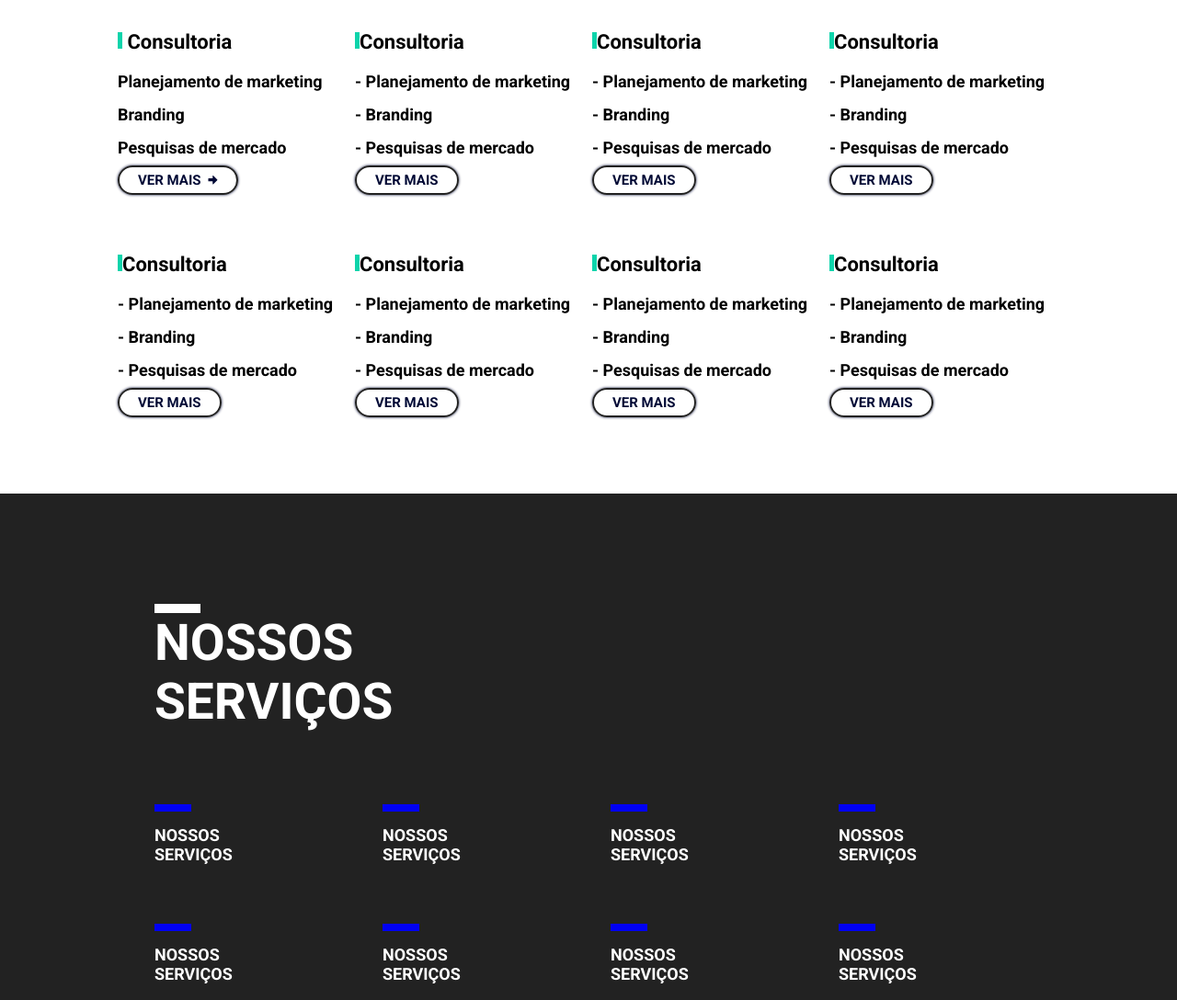
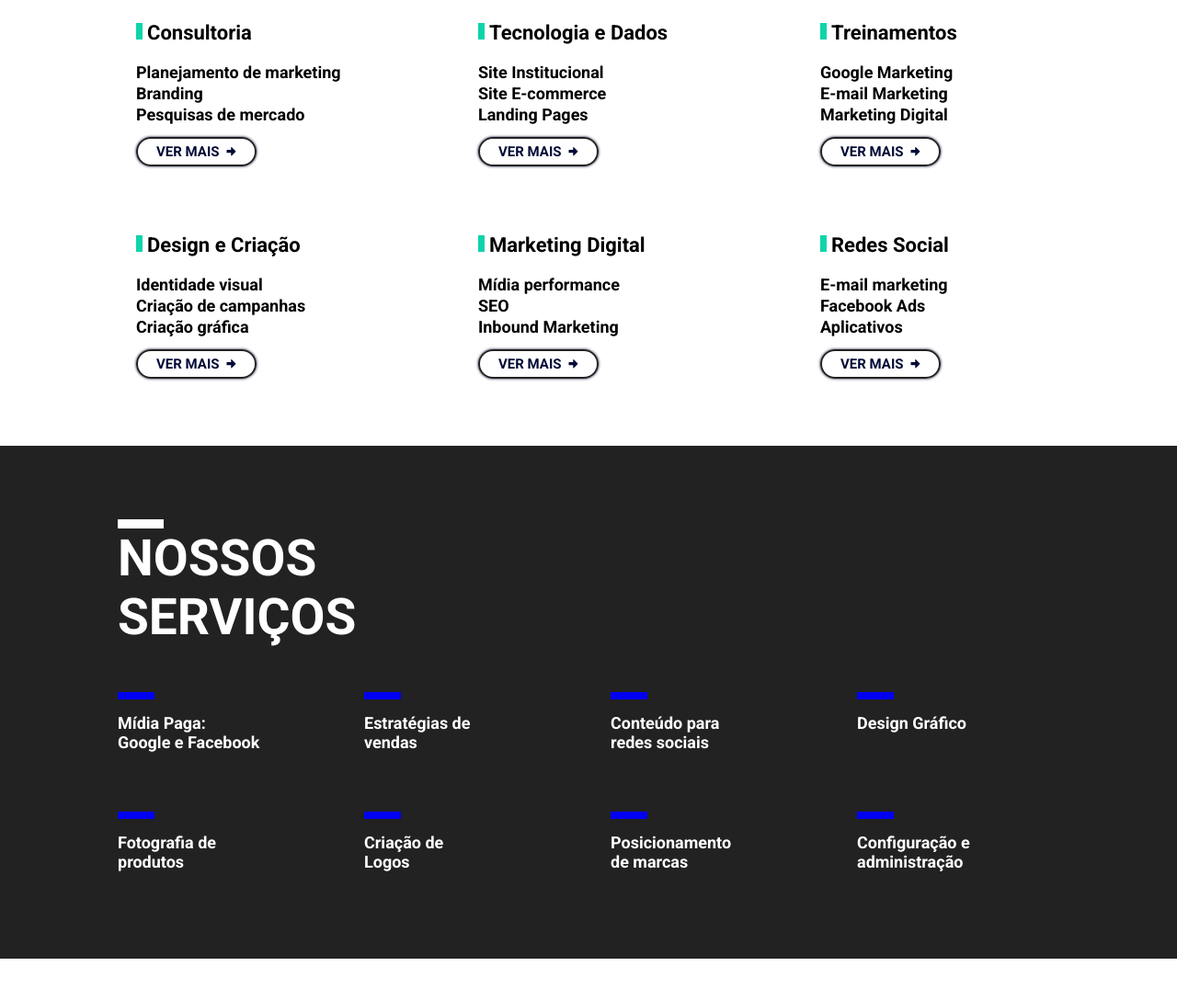
Before and after one commit to HeltonCarlos/MARKETPLAY, a plain HTML site: page index.html in a window 1280 px wide. Shown: the part 1055-2143 px from the top of the page at 92% size. Drawn offline with Linux system fonts and the light colour scheme.

Commit message:
javascript README
Javascript

```diff
--- a/JAVASCRIPT/app.js
+++ b/JAVASCRIPT/app.js
@@ -0,0 +1,11 @@
+document.querySelector('#btn3').addEventListener('click',(e)=>{
+    var nome =document.querySelector('#nome').value
+    var email=document.querySelector('#email').value
+    var area =document.querySelector('#area').value
+
+    if(!nome && !email && !area){
+        alert('Preencha os campos*')
+    }else{
+        alert('Obrigado: '+nome+', Entraremos em contato!')
+    }
+})
--- a/JAVASCRIPT/solucoes.js
+++ b/JAVASCRIPT/solucoes.js
@@ -0,0 +1,53 @@
+var solucao = [
+    {
+     funcao:"Consultoria",
+     resulteone:"Planejamento de marketing",
+     resultetwo:"Branding",
+     resultadothree:"Pesquisas de mercado"
+    },
+    {
+     funcao:"Tecnologia e Dados",
+     resulteone:"Site Institucional",
+     resultetwo:"Site E-commerce",
+     resultadothree:"Landing Pages"
+    },
+    {
+     funcao:"Treinamentos",
+     resulteone:"Google Marketing",
+     resultetwo:"E-mail Marketing",
+     resultadothree:"Marketing Digital"
+    },
+    {
+     funcao:"Design e Criação",
+     resulteone:"Identidade visual",
+     resultetwo:"Criação de campanhas",
+     resultadothree:"Criação gráfica"
+    },
+    {
+     funcao:"Marketing Digital",
+     resulteone:"Mídia performance",
+     resultetwo:"SEO",
+     resultadothree:"Inbound Marketing"
+    },
+    {
+     funcao:"Redes Social",
+     resulteone:"E-mail marketing",
+     resultetwo:"Facebook Ads",
+     resultadothree:"Aplicativos"
+    },
+ ]
+ solucoes=()=>{
+    var boxv = document.querySelector(".box");
+    solucao.map((val)=>{
+        boxv.innerHTML+=`
+        <div class="box-one">
+        <h4>`+val.funcao+`</h4>
+        <p>`+val.resulteone+`</p>
+        <p>`+val.resultetwo+`</p>
+        <p>`+val.resultadothree+`</p>
+        <div class="btn-boxes">
+        <a href="#">VER MAIS <img src="IMAGEM/arrow-alt-circle-right.png" alt="seta-2"></a></div>
+        </div>`
+    });
+ }
+  solucoes();
--- /dev/null
+++ b/css/cadastra.css
@@ -0,0 +1,18 @@
+*{padding: 0;margin:0;box-sizing: border-box;font-family: 'Roboto', sans-serif;}
+header{width:100%;height: 100px;background-color:blue}
+.container{max-width: 80%;display: flex;justify-content: space-between;margin: 0 auto;padding-top: 50px;align-items: center;}
+.container img{position: relative;bottom:10px;}
+form{margin:10px auto;width: 350px; height: 470px;}
+.container-form{max-width: 80%;color:#222;display: flex;flex-direction: column;text-align: left;margin:0px auto;}
+h1{font-size: 25px;margin-top: 20px;margin-bottom: 34px;text-align: left;}
+.login{font-size: 20px;margin-top: 70px;margin-bottom: 34px;text-align: left;}
+input{border:none;border-bottom: 1px solid #222;outline: none;background-color: transparent;padding: 5px 0px;margin:5px 0px 20px 0px;color:#222;font-size:14px;}
+p{text-align: center;}
+input[type=button]{background-color:#0000F3;color:#fff;border: none;padding: 10px;font-weight: 400;}
+input[type=button]:hover{background-color: rgb(15, 6, 102);} p{font-size: 15px;}
+a{text-decoration: none;color:#222;font-style: inherit;}
+a:hover{color:rgb(27, 8, 189);}
+
+@media(max-width:750px){
+    form{max-width: 80%;}
+}
--- a/style.css
+++ b/css/style.css
@@ -1,8 +1,7 @@
 *{padding: 0;margin:0;box-sizing: border-box;font-family: 'Roboto', sans-serif;}
-header{width:100%;background-image: url('./IMAGEM/FUNDO.png');background-size: cover;height: 100vh;align-items: center;}
+header{width:100%;background-image: url('/IMAGEM/FUNDO.png');background-size: cover;height: 100vh;align-items: center;}
 .container{max-width: 80%;display: flex;justify-content: space-between;margin: 0 auto;padding-top: 70px}
 .logo{display: flex;padding-left: 20px;position: relative;bottom: 14px;}
-
 nav ul{display: flex;}
 nav ul li{list-style: none;}
 nav ul li a{text-decoration: none; color:#fff;font-size: 18px;margin-left: 40px;font-weight: 700;}
@@ -24,22 +23,23 @@ nav ul li a:hover{border-bottom: 2px solid rgb(255, 217, 0);padding-bottom: 10px
 
 .tema h2{font-size: 55px;font-weight: bold;color:#222;}
 .tema h2::before{content:'';width: 50px;height: 10px;display: block;background-color: #222;}
-.box{max-width: 80%;display: flex;justify-content: space-between;flex-wrap: wrap;margin: 0 auto;padding-top: 80px;margin-bottom: 20px;}
-.box-one{width: 250px;margin-bottom: 70px;}
+.box{max-width: 80%;display: flex;justify-content: space-between;flex-wrap: wrap;margin: 0 auto;padding-top: 50px;margin-bottom: 20px;}
+.box-one{width: 280px;margin-bottom: 40px;padding: 20px;}
 .box-one h4{font-weight: bold;font-size: 22px;padding-bottom: 20px;}
-.box-one h4::before{content:'';width: 5px;height: 18px;display: inline-block;background-color:#0DD4AB;}
-.box-one p{font-weight: bold;font-size: 18px;margin-bottom: 15px;}
+.box-one h4::before{content:'';width: 7px;height: 18px;display: inline-block;background-color:#0DD4AB;margin-right:5px;}
+.btn-boxes{margin-top:20px}
+.box-one p{font-weight: bold;font-size: 18px;margin-bottom:2px;}
 .box-one a{text-decoration: none;font-weight: bold;color:#010935;padding: 5px 20px;font-size: 15px;
 border: 2px solid #222;border-radius: 20px;box-shadow: 0 0 0.2em;}
 .box-one a:hover{background-color: #ccc;}
 
 /*servico*/
-#servicos{background-color: #222;color:#fff;padding: 50px;}
+#servicos{background-color: #222;color:#fff;padding:10px 0px;}
 .tema-branco{font-size: 55px;font-weight: bold;color:#fff;}
 .tema-branco h2{font-size: 55px;}
 .tema-branco h2::before{content:'';width: 50px;height: 10px;display: block;background-color: #fff;}
 .box{display: flex;}
-.box-two{width: 200px;margin-bottom: 50px;}
+.box-two{width: 220px;margin-bottom: 50px;padding-right: 50px;}
 .box-two p{font-weight: bold;font-size: 18px;margin-bottom: 15px;}
 .box-two p::before{content: '';width: 40px;height: 8px;background-color:#0000F3;display: block;margin-bottom: 15px;}
 
@@ -61,8 +61,7 @@ input[type=submit]:hover{background-color: #0000F3;transition: 0.5s;cursor: poin
 /*sobre*/
 
 #sobre{width: 100%;background-color: #222;padding-bottom: 50px;}
-.sobre-texto{background-image: url('IMAGEM/papel-amaçado.png');height: 500px;text-align: center;}
-
+.sobre-texto{background-image: url('/IMAGEM/papel-amaçado.png');height: 500px;text-align: center;}
 .sobre-texto img{padding: 80px;}
 .sobre-texto p{max-width:70%;font-size: 20px;margin-bottom: 15px;margin: 0 auto;font-weight: 700;}
 
@@ -70,5 +69,6 @@ input[type=submit]:hover{background-color: #0000F3;transition: 0.5s;cursor: poin
 
 footer{background-color: #222;color:#fff;padding-bottom: 70px;}
 footer img{padding-top: 20px;}
+footer h4{padding-bottom: 8px;}
 .cpr{text-align: center;padding: 10px;background-color: #5B5A57}
 .cpr p{font-size: 12px;color:#fff}
--- a/index.html
+++ b/index.html
@@ -6,7 +6,7 @@
     <meta name="viewport" content="width=device-width, initial-scale=1.0">
     <link rel="preconnect" href="https://fonts.gstatic.com">
     <link href="https://fonts.googleapis.com/css2?family=Roboto:ital,wght@0,100;0,400;0,700;0,900;1,400;1,700;1,900&display=swap" rel="stylesheet">
-    <link rel="stylesheet" href="style.css">
+    <link rel="stylesheet" href="css/style.css">
     <title>MARKETPLAY - As estratégias de negócios podem ser implantadas de diferentes modos e isto porque devem levar em conta o perfil único da empresa.</title>
 </head>
 <body>
@@ -22,7 +22,7 @@
                     <li><a href="#contato">Contato</a></li>
                     <li><a href="#sobre">Sobre</a></li>
                     <div class="cadastro">
-                        <a href="#">Cadastrar</a>
+                        <a href="cadastrar.html">Cadastrar</a>
                     </div>
                 </ul>
             </nav>
@@ -49,64 +49,6 @@
 
         <div class="box">
 
-            <div class="box-one">
-                <h4> Consultoria</h4>
-                <p>Planejamento de marketing</p>
-                <p>Branding</p>
-                <p>Pesquisas de mercado</p>
-                <a href="#">VER MAIS <img src="IMAGEM/arrow-alt-circle-right.png" alt="seta-2"></a>
-            </div>
-            <div class="box-one">
-                <h4>Consultoria</h4>
-                <p>- Planejamento de marketing</p>
-                <p>- Branding</p>
-                <p>- Pesquisas de mercado</p>
-                <a href="#">VER MAIS</a>
-            </div>
-            <div class="box-one">
-                <h4>Consultoria</h4>
-                <p>- Planejamento de marketing</p>
-                <p>- Branding</p>
-                <p>- Pesquisas de mercado</p>
-                <a href="#">VER MAIS</a>
-            </div>
-            <div class="box-one">
-                <h4>Consultoria</h4>
-                <p>- Planejamento de marketing</p>
-                <p>- Branding</p>
-                <p>- Pesquisas de mercado</p>
-                <a href="#">VER MAIS</a>
-            </div>
-            <div class="box-one">
-                <h4>Consultoria</h4>
-                <p>- Planejamento de marketing</p>
-                <p>- Branding</p>
-                <p>- Pesquisas de mercado</p>
-                <a href="#">VER MAIS</a>
-            </div>
-            <div class="box-one">
-                <h4>Consultoria</h4>
-                <p>- Planejamento de marketing</p>
-                <p>- Branding</p>
-                <p>- Pesquisas de mercado</p>
-                <a href="#">VER MAIS</a>
-            </div>
-            <div class="box-one">
-                <h4>Consultoria</h4>
-                <p>- Planejamento de marketing</p>
-                <p>- Branding</p>
-                <p>- Pesquisas de mercado</p>
-                <a href="#">VER MAIS</a>
-            </div>
-
-            <div class="box-one">
-                <h4>Consultoria</h4>
-                <p>- Planejamento de marketing</p>
-                <p>- Branding</p>
-                <p>- Pesquisas de mercado</p>
-                <a href="#">VER MAIS</a>
-            </div>
-
         </div>
 
 
@@ -122,46 +64,43 @@
             <div class="box">
 
                 <div class="box-two">
-                    <p>NOSSOS
-                    <br>SERVIÇOS</p>
+                    <p>Mídia Paga:
+                    <br>Google e Facebook</p>
                 </div>
                 <div class="box-two">
-                    <p>NOSSOS
-                    <br>SERVIÇOS</p>
+                    <p>Estratégias de
+                    <br>vendas</p>
                 </div>
 
                 <div class="box-two">
-                    <p>NOSSOS
-                    <br>SERVIÇOS</p>
+                    <p>Conteúdo para
+                    <br>redes sociais</p>
                 </div>
 
                 <div class="box-two">
-                    <p>NOSSOS
-                    <br>SERVIÇOS</p>
+                    <p>Design Gráfico</p>
                 </div>
 
 
                 <div class="box-two">
-                    <p>NOSSOS
-                    <br>SERVIÇOS</p>
+                    <p>Fotografia de
+                    <br>produtos</p>
                 </div>
 
                 <div class="box-two">
-                    <p>NOSSOS
-                    <br>SERVIÇOS</p>
+                    <p>Criação de
+                    <br>Logos</p>
                 </div>
 
                 <div class="box-two">
-                    <p>NOSSOS
-                    <br>SERVIÇOS</p>
+                    <p>Posicionamento
+                    <br>de marcas</p>
                 </div>
 
                 <div class="box-two">
-                    <p>NOSSOS
-                    <br>SERVIÇOS</p>
+                    <p>Configuração e
+                    <br>administração</p>
                 </div>
-
-
             </div>
 
     </section>
@@ -174,7 +113,6 @@
             </div>
         </div>
         <div class="container">
-
                 <form action="">
                     <label for="">Nome Completo</label>
                     <input type="text" name="nome" id="nome" placeholder="Digite seu nome">
@@ -182,7 +120,7 @@
                     <input type="email" name="email" id="email" placeholder="Digite seu E-mail">
                     <label for="">Conteúdo</label>
                     <textarea id="area" name="area" rows="5" cols="33" placeholder="Digite seu Conteúdo"></textarea>
-                    <input type="submit" value="Enviar">
+                    <input type="submit" value="Enviar" id="btn3">
                 </form>
                 <div class="contatos">
                     <h4>VAMOS CONVERSAR!</h4>
@@ -241,5 +179,8 @@
         </div>
     </footer>
     <div class="cpr"><p>© Copyright 2020-2021 Copyright.com.br - All Rights Reserved - Legal</p></div>
+
+    <script src="JAVASCRIPT/solucoes.js"></script>
+    <script src="JAVASCRIPT/app.js"></script>
 </body>
 </html>
```
Also changed, not shown: cadastrar.html (added, +32 -0 lines), IMAGEM/arrow.png (added), JAVASCRIPT/servicos.js (deleted).
